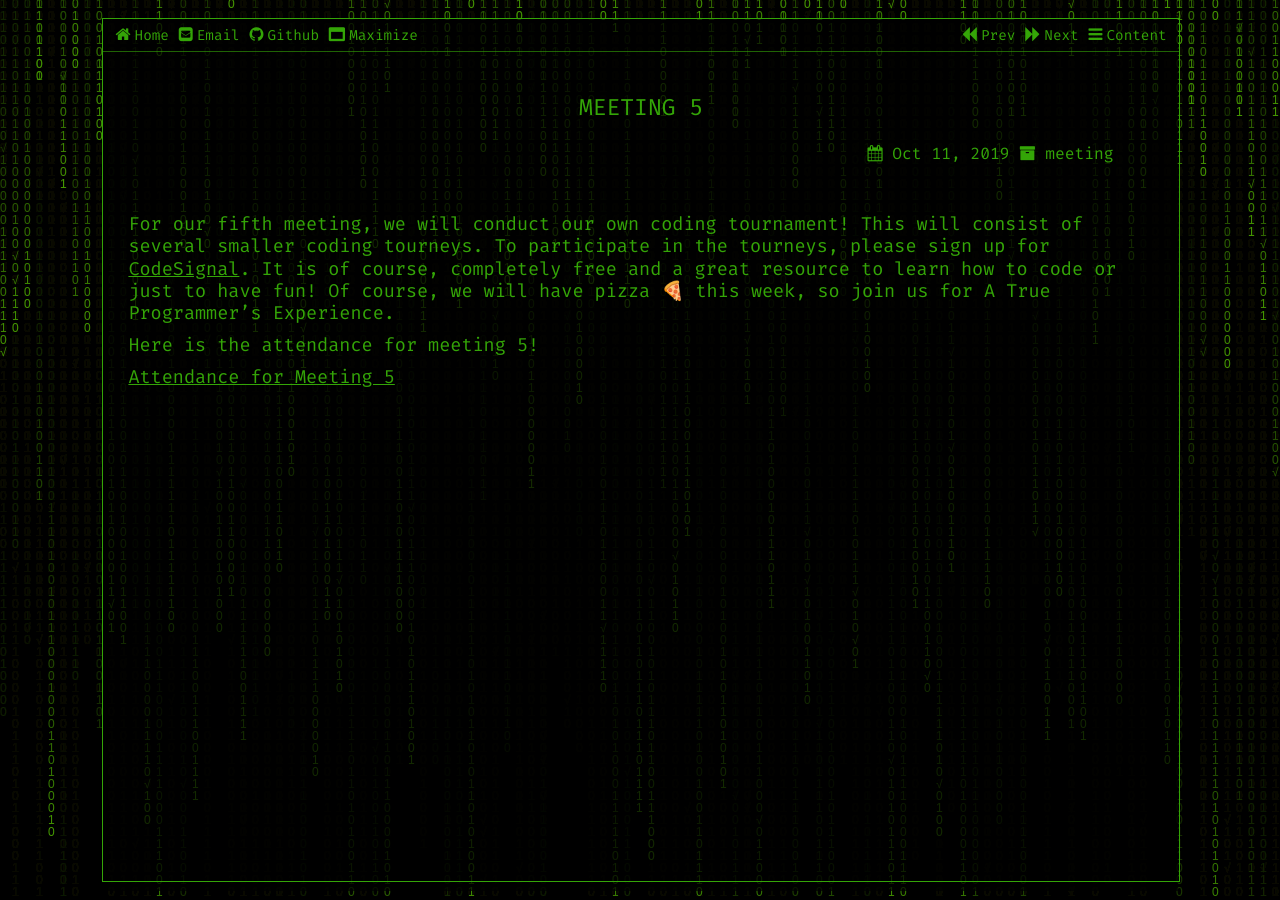
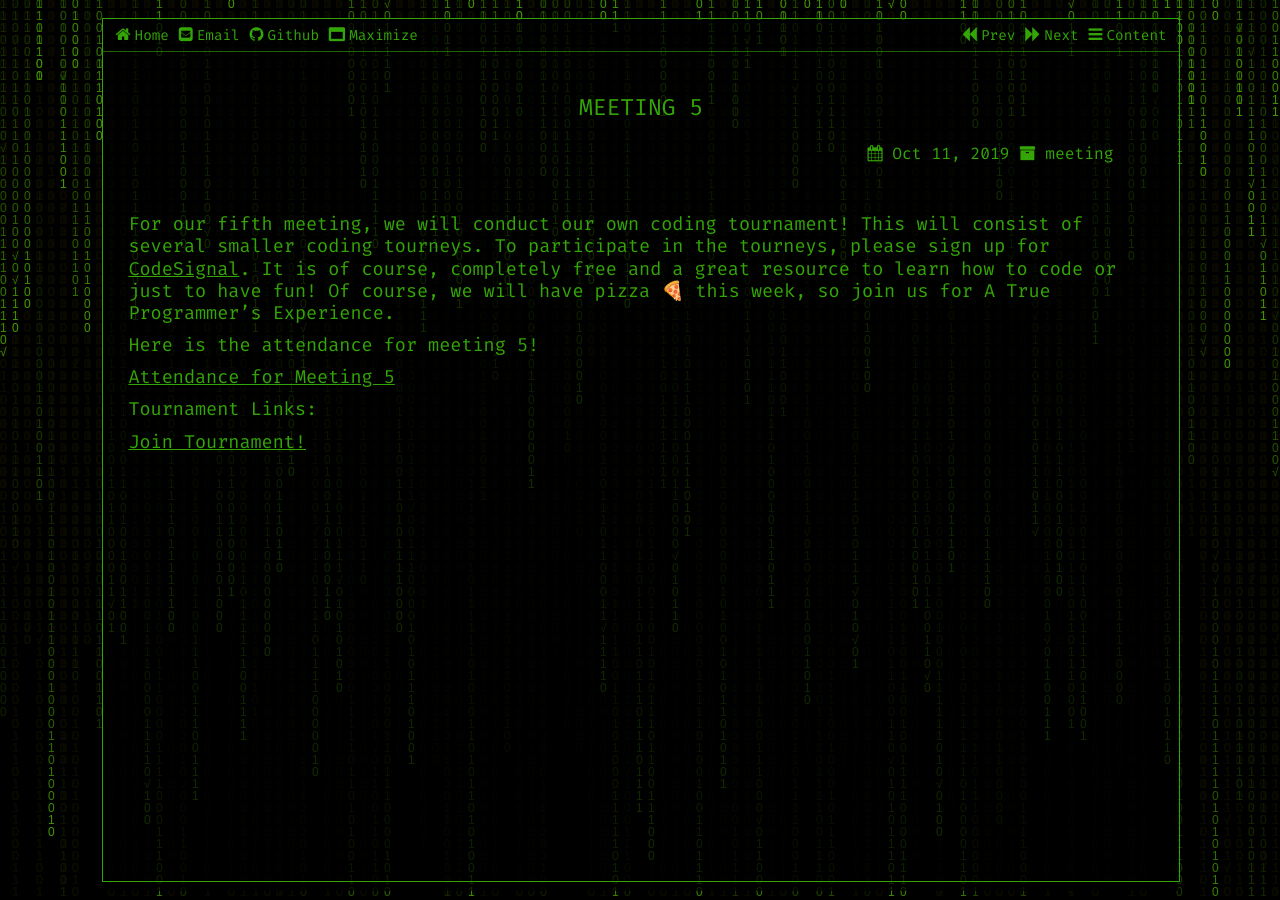
Before and after one commit to ramhacks/ramhacks.github.io, a Jekyll site: the page built from _posts/2019-10-11-meeting5.md, in a window 1280 px wide. Built offline with Jekyll 4.4.1, drawn with Linux system fonts in a browser that asks for light colours.

Commit message:
Update 2019-10-11-meeting5.md

```diff
--- a/_posts/2019-10-11-meeting5.md
+++ b/_posts/2019-10-11-meeting5.md
@@ -14,3 +14,8 @@ Of course, we will have pizza 🍕 this week, so join us for A True Programmer's
 Here is the attendance for meeting 5!
 
 [Attendance for Meeting 5](https://forms.gle/VjvzRf7MPGRsJrtU7)
+
+
+Tournament Links:
+
+[Join Tournament!](https://app.codesignal.com/tournaments/hLCQ9ZLvM9mr9qLcQ)
```
